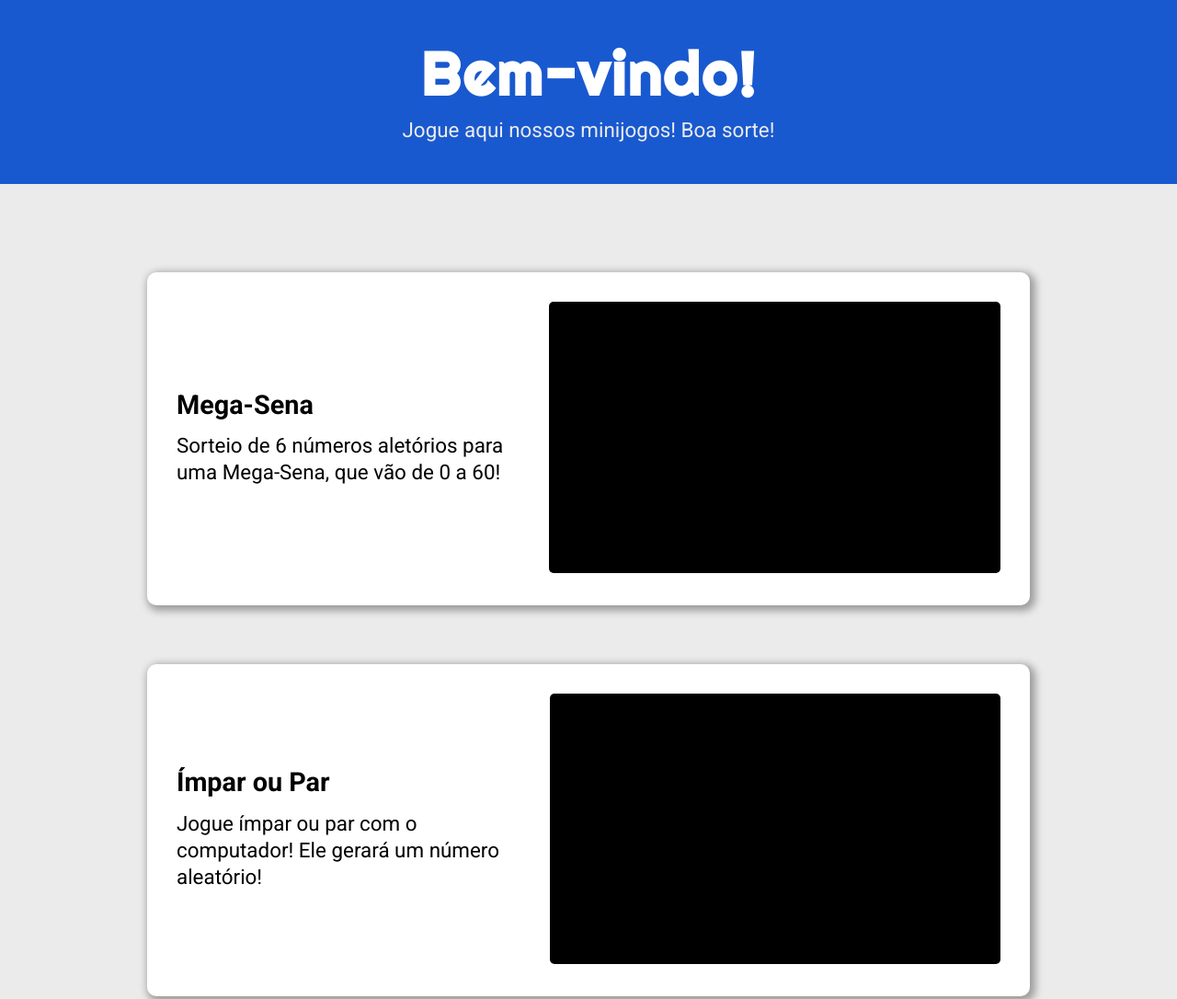
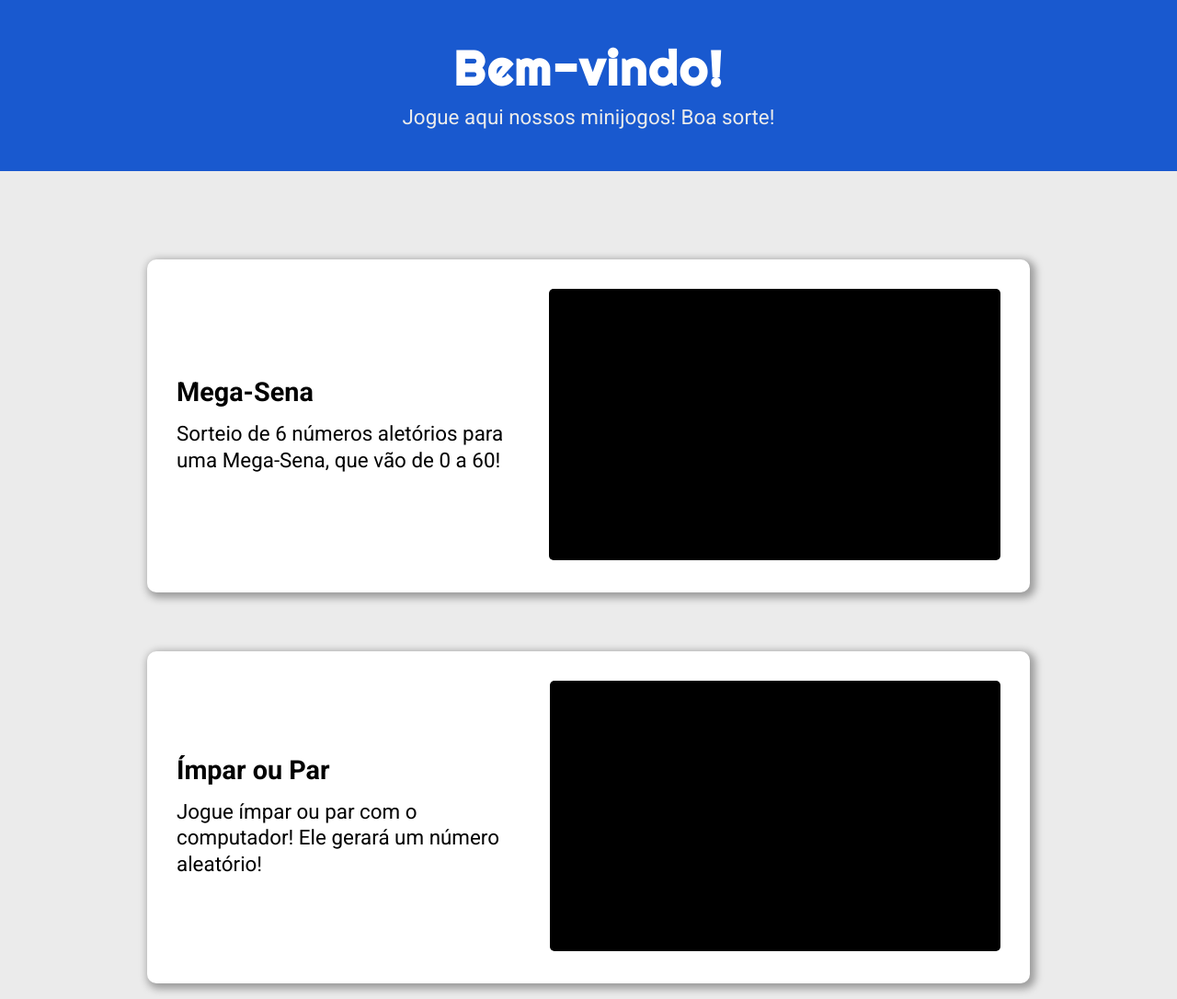
Before and after one commit to rafaelsantiagosilva/MiniJogos, a website: page index.html in a window 1280 px wide. Shown: the top 1086 px of the page at 92% size. Drawn offline with Linux system fonts and the light colour scheme.

Commit message:
Diminuindo o titulo principal

```diff
--- a/src/styles/style.css
+++ b/src/styles/style.css
@@ -28,7 +28,7 @@
 
 .titulo_principal {
 	font-family: "Righteous", sans-serif;
-	font-size: 410%;
+	font-size: 325%;
 	letter-spacing: 2px;
 	font-weight: 800;
 }
```
